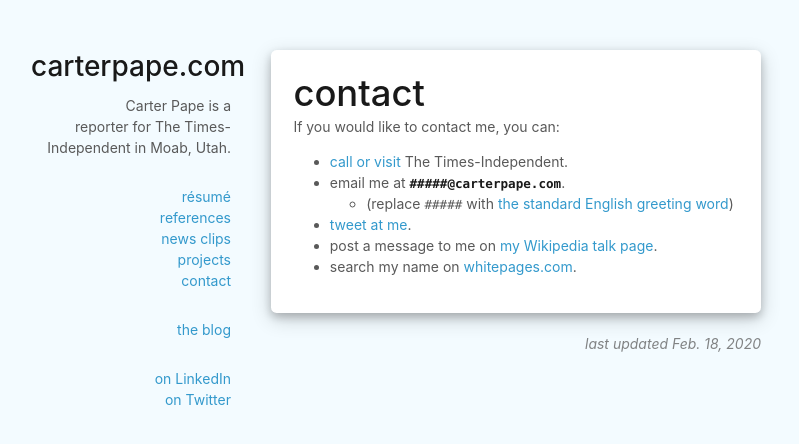
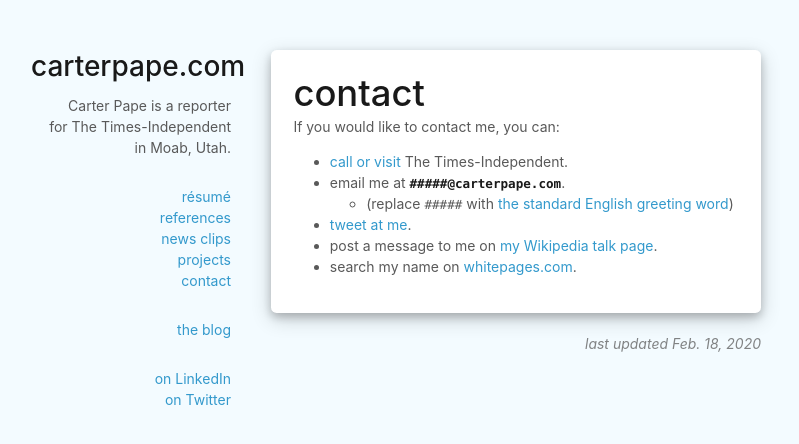
Before and after one commit to CarterPape/CarterPape.github.io, a Jekyll site: the page built from contact.md, in a window 1280 px wide. Shown: the top 444 px of the page, without its empty margins (244-1043 px from the left). Built offline with Jekyll 4.4.1, drawn with Linux system fonts in a browser that asks for light colours.

```diff
--- a/_config.yml
+++ b/_config.yml
@@ -4,7 +4,7 @@ description: "Carter Pape is a reporter for The Times-Independent in Moab, Utah.
 
 author:
     name: "Carter Pape"
-    short_description: "Carter Pape is a reporter for The Times-Independent in Moab, Utah."
+    short_description: "Carter Pape is a reporter<br/>for The Times-Independent<br/>in Moab, Utah."
     email: "carterpape@gmail.com"
     linkedin_url: "https://www.linkedin.com/in/carter-pape/"
     twitter_url: "https://twitter.com/cartrpape"
```
